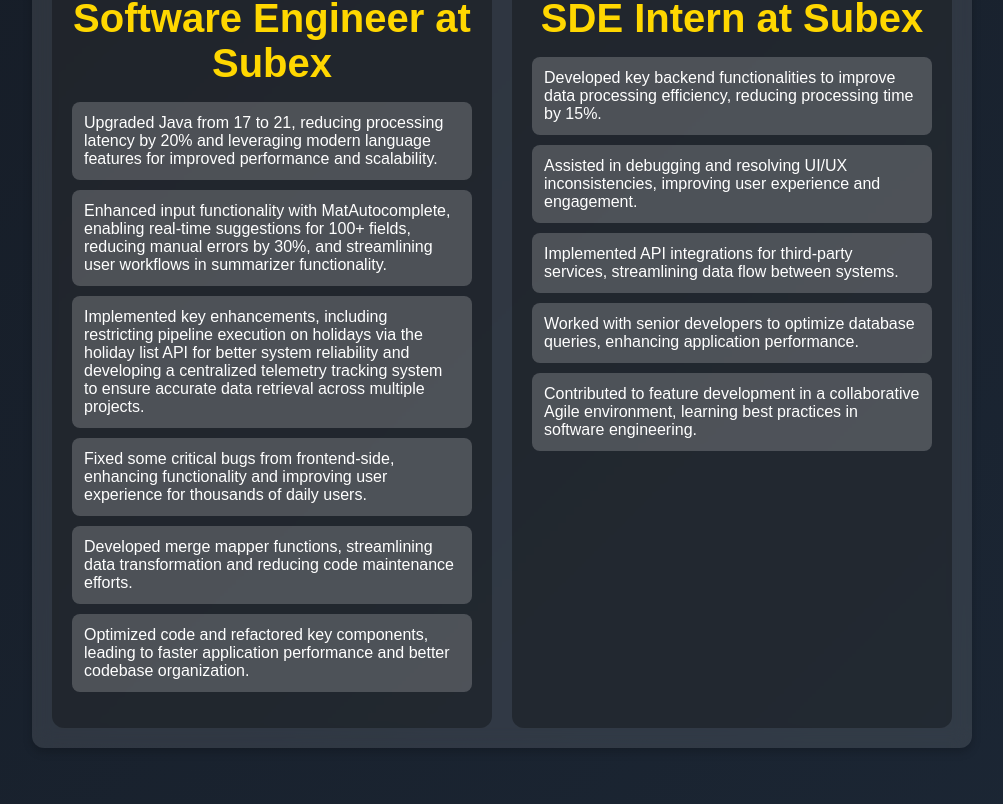
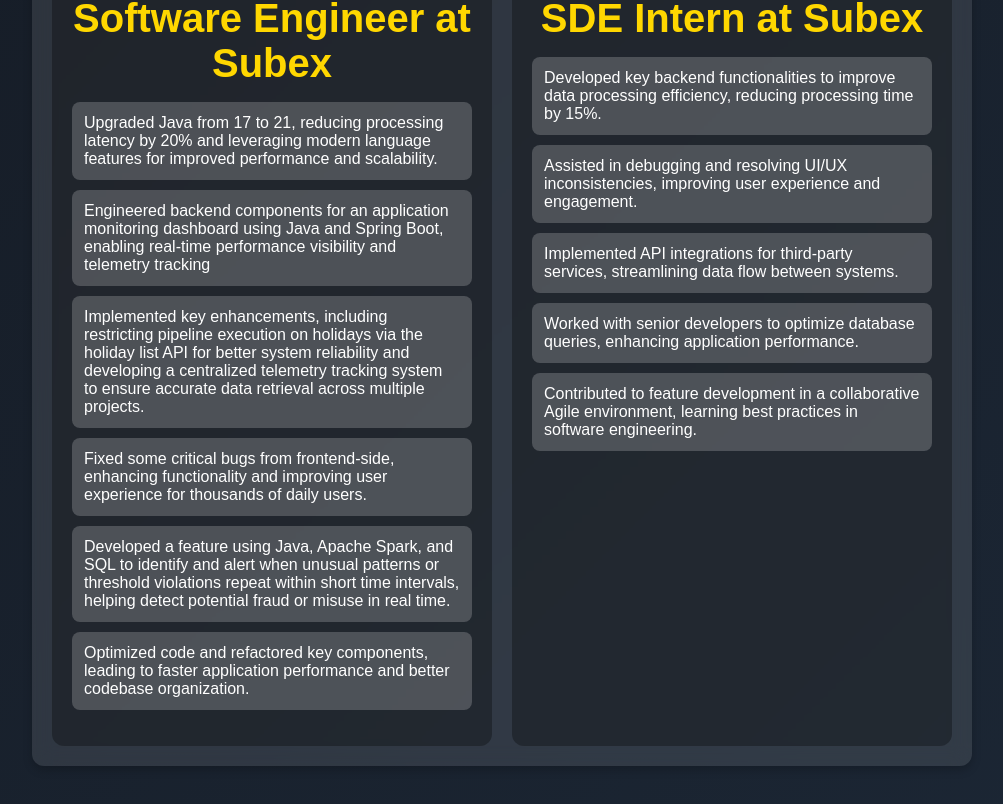
Before and after one commit to Moulyag12/portfolio, a React (Create React App) app: page / in a window 1280 px wide. Shown: the part 3720-4524 px from the top of the page, without its empty margins (138-1141 px from the left). Built offline with nearby package versions, Linux system fonts and the light colour scheme.

Commit message:
updated info

```diff
--- a/src/Component/Experience/Exp.json
+++ b/src/Component/Experience/Exp.json
@@ -3,7 +3,7 @@
       "description": "Upgraded Java from 17 to 21, reducing processing latency by 20% and leveraging modern language features for improved performance and scalability."
     },
     {
-      "description": "Enhanced input functionality with MatAutocomplete, enabling real-time suggestions for 100+ fields, reducing manual errors by 30%, and streamlining user workflows in summarizer functionality."
+      "description": "Engineered backend components for an application monitoring dashboard using Java and Spring Boot, enabling real-time performance visibility and telemetry tracking"
     },
     {
       "description": "Implemented key enhancements, including restricting pipeline execution on holidays via the holiday list API for better system reliability and developing a centralized telemetry tracking system to ensure accurate data retrieval across multiple projects."
@@ -12,7 +12,7 @@
       "description": "Fixed some critical bugs from frontend-side, enhancing functionality and improving user experience for thousands of daily users."
     },
     {
-      "description": "Developed merge mapper functions, streamlining data transformation and reducing code maintenance efforts."
+      "description": "Developed a feature using Java, Apache Spark, and SQL to identify and alert when unusual patterns or threshold violations repeat within short time intervals, helping detect potential fraud or misuse in real time."
     },
     {
       "description": "Optimized code and refactored key components, leading to faster application performance and better codebase organization."
--- a/src/Component/Home/Home.js
+++ b/src/Component/Home/Home.js
@@ -29,7 +29,7 @@ function Home() {
 
   const downloadResume = () => {
     const link = document.createElement('a');
-    link.href = '/Moulyag_Res.pdf';
+    link.href = '/MoulyaG_SDE.pdf';
     link.download = 'Moulya_G_SoftwareEngineer.pdf';
     document.body.appendChild(link);
     link.click();
@@ -71,9 +71,12 @@ function Home() {
           <a href="https://www.linkedin.com/in/moulya-g/" target="_blank" rel="noopener noreferrer" className="social-icon">
             <FaLinkedin size={25} />
           </a>
-          <a href="mailto:gmoulya2001@gmail.com" className="social-icon">
-            <FaEnvelope size={25} />
-          </a>
+        <a href="https://mail.google.com/mail/?view=cm&fs=1&to=gmoulya2001@gmail.com"
+           target="_blank"
+           rel="noopener noreferrer"
+           className="social-icon">
+           <FaEnvelope size={25} />
+         </a>
           <a href="https://github.com/Moulyag12" target="_blank" rel="noopener noreferrer" className="social-icon">
             <FaGithub size={25} />
           </a>
```
Also changed, not shown: 2 other files (tests, documents, lock files or other folders).
